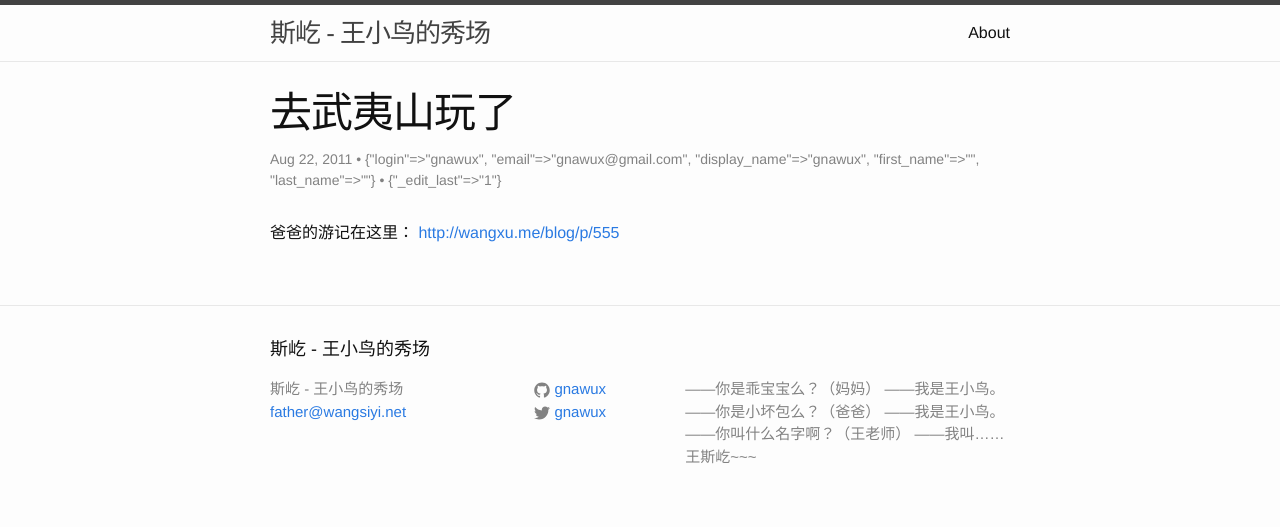
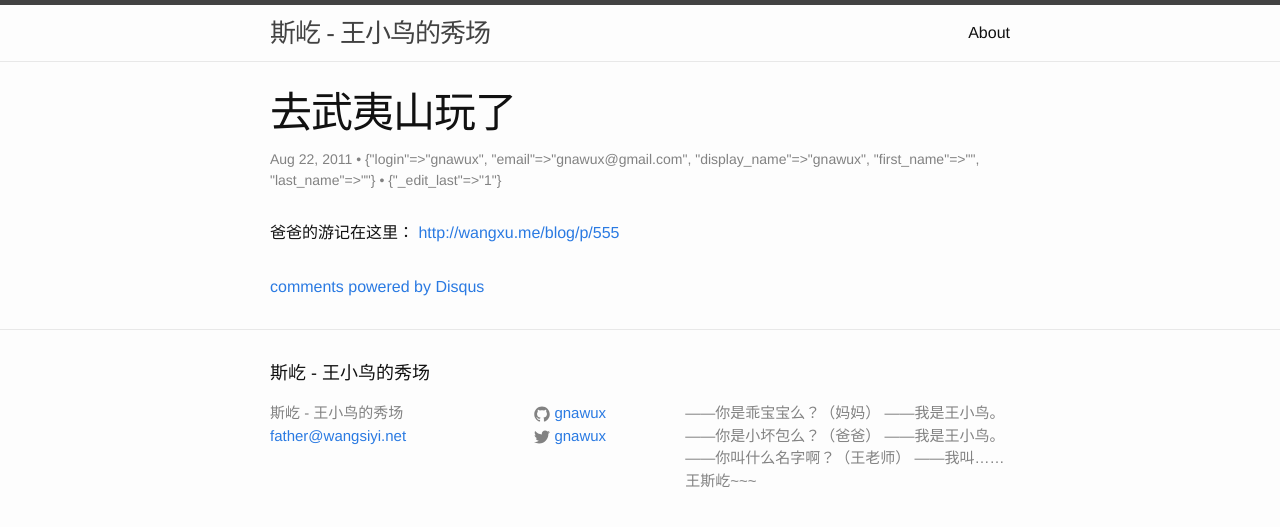
Before and after one commit to gnawux/wangsiyi.net, a Jekyll site: the page built from _posts/2011-08-22-%e5%8e%bb%e6%ad%a6%e5%a4%b7%e5%b1%b1%e7%8e%a9%e4%ba%86.html, in a window 1280 px wide. Shown: the top 527 px of the page. Built offline with Jekyll 4.4.1, drawn with Linux system fonts in a browser that asks for light colours; comment, search, counter and statistics services are not loaded; part of the change alters nothing that is shown.

Commit message:
add disqus comment
Signed-off-by: Wang Xu <gnawux@gmail.com>

```diff
--- a/_layouts/post.html
+++ b/_layouts/post.html
@@ -11,5 +11,20 @@ layout: default
   <article class="post-content">
     {{ content }}
   </article>
+ <div id="disqus_thread"></div>
+    <script type="text/javascript">
+        /* * * CONFIGURATION VARIABLES: EDIT BEFORE PASTING INTO YOUR WEBPAGE * * */
+        var disqus_shortname = 'wangsiyi'; // required: replace example with your forum shortname
+
+        /* * * DON'T EDIT BELOW THIS LINE * * */
+        (function() {
+            var dsq = document.createElement('script'); dsq.type = 'text/javascript'; dsq.async = true;
+            dsq.src = '//' + disqus_shortname + '.disqus.com/embed.js';
+            (document.getElementsByTagName('head')[0] || document.getElementsByTagName('body')[0]).appendChild(dsq);
+        })();
+    </script>
+    <noscript>Please enable JavaScript to view the <a href="http://disqus.com/?ref_noscript">comments powered by Disqus.</a></noscript>
+    <a href="http://disqus.com" class="dsq-brlink">comments powered by <span class="logo-disqus">Disqus</span></a>
+
 
 </div>
```
